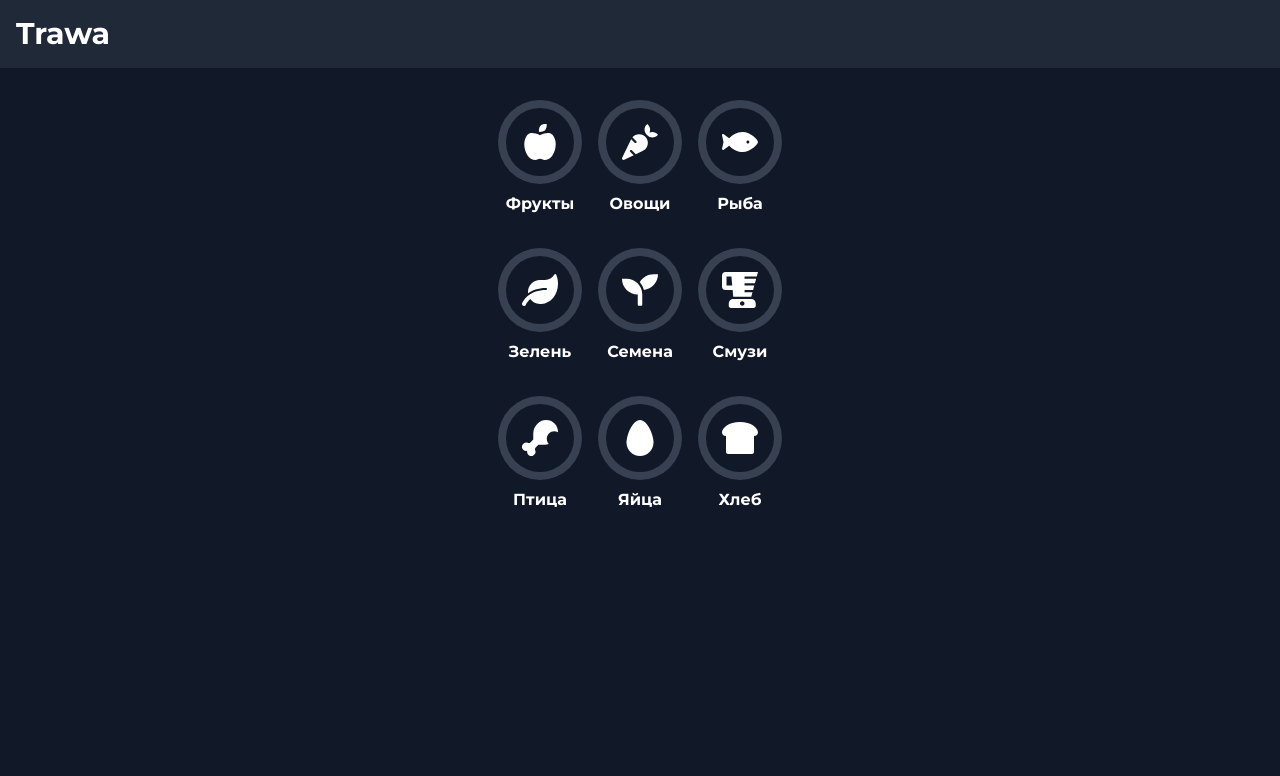
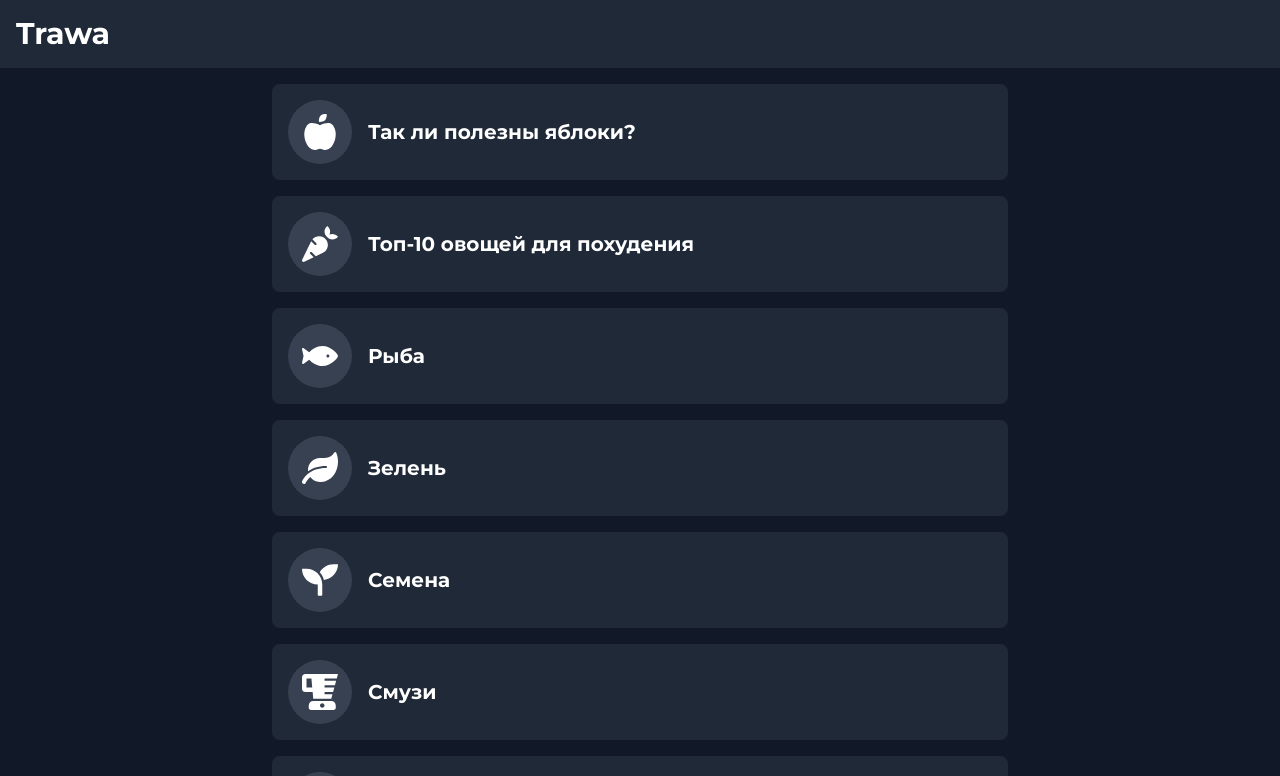
Before and after one commit to MetcaTeam/trawa-stories-feed, a React (Create React App) app: page / in a window 1280 px wide. Shown: the top 776 px of the page. Built offline with nearby package versions, Linux system fonts and the light colour scheme.

Commit message:
Refactor Home component to improve category item layout and styling

```diff
--- a/src/components/Home.tsx
+++ b/src/components/Home.tsx
@@ -14,16 +14,16 @@ const Home: React.FC = () => {
   const renderCategoryItem = () => {
     return categoryItems.map((categoryItem) => (
       <div
-        className="flex justify-center items-center flex-col mt-4 cursor-pointer"
+        className="flex justify-start items-center mb-4 cursor-pointer bg-gray-800 p-4 rounded-lg"
         key={categoryItem.name}
         onClick={() => redirectToStory(categoryItem)}
       >
-        <div className="category-outer-circle flex justify-center items-center bg-gray-700 rounded-full p-2">
-          <div className="category-inner-circle flex justify-center items-center bg-gray-900 rounded-full p-4">
-            <categoryItem.icon className="text-4xl text-white" />
-          </div>
+        <div className="w-16 h-16 flex-shrink-0 flex justify-center items-center bg-gray-700 rounded-full p-2">
+          <categoryItem.icon className="text-4xl text-white" />
         </div>
-        <div className="font-bold text-white mt-2">{categoryItem.name}</div>
+        <div className="ml-4">
+          <div className="text-xl font-bold text-white">{categoryItem.name}</div>
+        </div>
       </div>
     ));
   };
@@ -40,7 +40,7 @@ const Home: React.FC = () => {
         </div>
       </div>
       <div className="flex justify-center items-center">
-        <div className="grid grid-cols-3 gap-4 p-4 max-w-screen-md">
+        <div className="w-full max-w-screen-md p-4 overflow-y-auto">
           {renderCategoryItem()}
         </div>
       </div>
--- a/src/dataSource/categories.ts
+++ b/src/dataSource/categories.ts
@@ -8,12 +8,12 @@ export interface CategoryItem {
 
 const categoryItems: CategoryItem[] = [
   {
-    name: 'Фрукты',
+    name: 'Так ли полезны яблоки?',
     icon: FaAppleAlt,
     key: 'fruits',
   },
   {
-    name: 'Овощи',
+    name: 'Топ-10 овощей для похудения',
     icon: FaCarrot,
     key: 'vegetables',
   },
```
